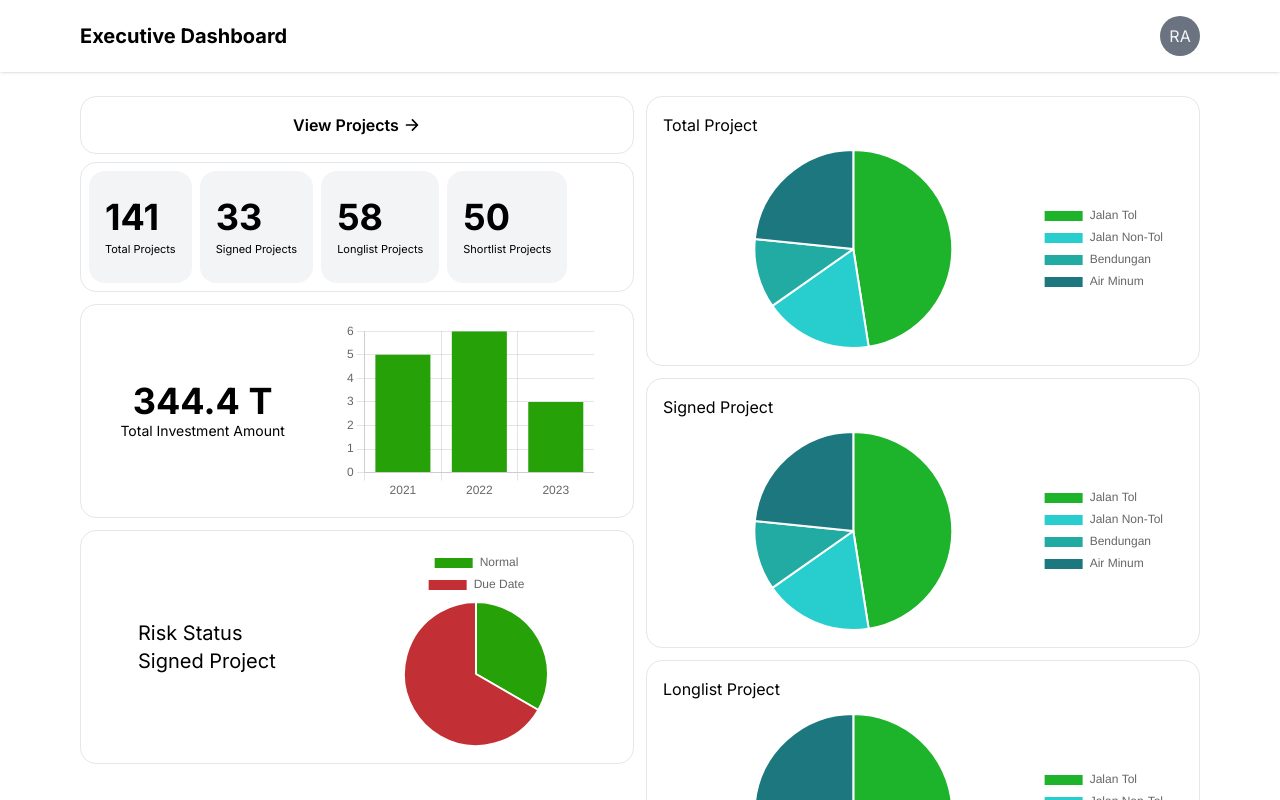
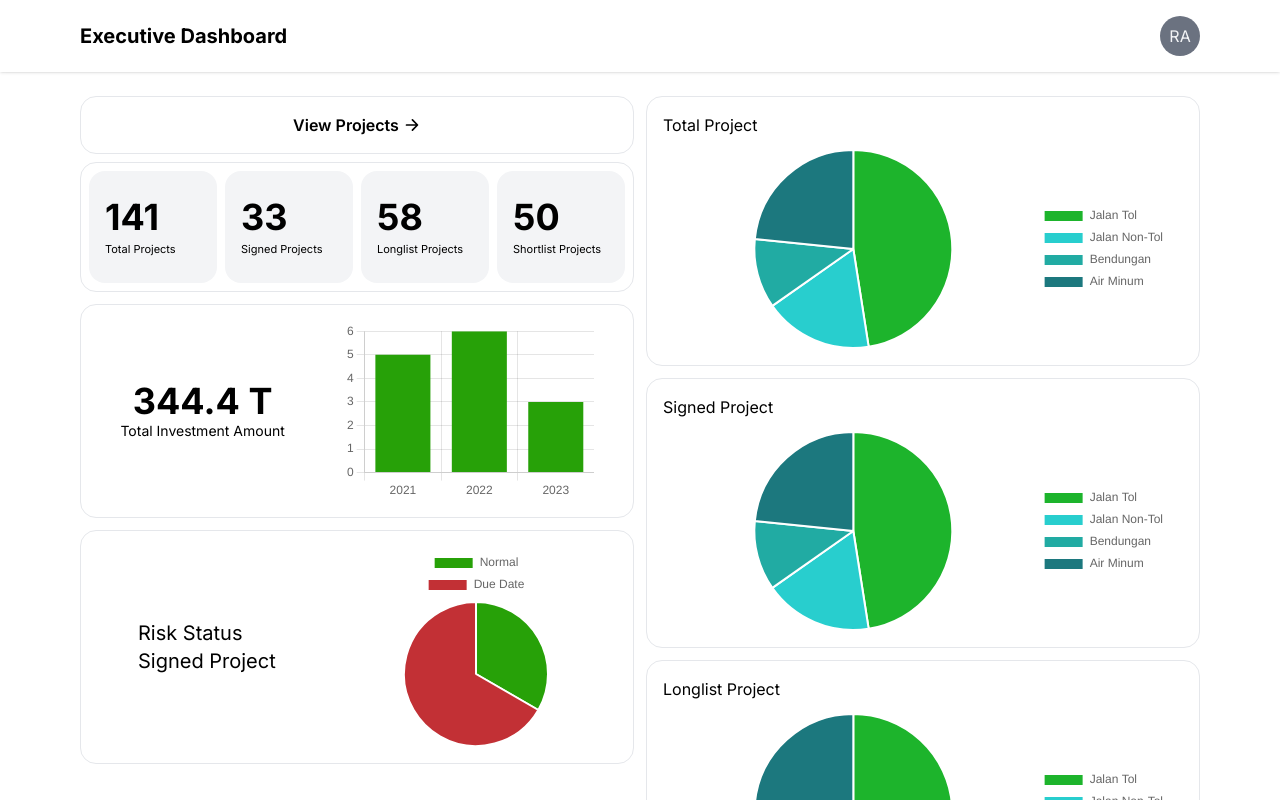
Before and after one commit to Rafyakbar02/project-database, a Next.js app: page / in a window 1280 px wide. Shown: the top 800 px of the page. Built offline with nearby package versions, Linux system fonts and the light colour scheme.

Commit message:
Fixed spacing issues on InfoCard displays

```diff
--- a/app/page.jsx
+++ b/app/page.jsx
@@ -92,7 +92,12 @@ export default function Home() {
                         </motion.svg>
                     </div>
                 </Link>
-        <div className="grid grid-cols-2 sm:flex sm:flex-row gap-2 border border-gray-200 p-2 rounded-2xl mb-3">
+                <div
+                    className={
+                        "grid grid-cols-2 gap-2 md:grid-cols-4 " +
+                        "border border-gray-200 p-2 rounded-2xl mb-3"
+                    }
+                >
                     {cards.map((card) => (
                         <InfoCard
                             value={card.value}
--- a/app/projects/page.jsx
+++ b/app/projects/page.jsx
@@ -114,7 +114,7 @@ function Details() {
       />
       {filteredProjects.length > 0 ? null : <NotFound query={searchQuery} />}
       <div className="flex flex-col lg:flex-row gap-3">
-        <div className="flex flex-col gap-4 flex-1 lg:h-[390px] overflow-y-auto">
+        <div className="flex flex-col flex-1 gap-4 pe-3 h-[80vh] lg:overflow-y-scroll pb-20">
           {filteredProjects
             .sort((a, b) => (a.title > b.title ? 1 : -1))
             .map((p, i) => (
@@ -134,23 +134,23 @@ function Details() {
         {filteredProjects.length > 0 ? (
           <div
             className={
-              "flex order-first overflow-x-auto lg:order-last lg:flex-col gap-3"
+              "flex justify-between order-first overflow-x-auto lg:order-last lg:flex-col gap-3 pb-2 w-full lg:w-fit lg:justify-start"
             }
           >
             <InfoCard
               value={filteredProjects.length}
               label={`Total Project${filteredProjects.length > 1 ? "s" : ""}`}
-              className={"lg:w-48 flex-shrink-0"}
+              className={"w-32 md:w-full lg:w-48 flex-shrink-0"}
             />
             <InfoCard
               value={formattterCompact.format(totalInvestment)}
               label={"Total Investment"}
-              className={"w-48"}
+              className={"w-48 md:w-full lg:w-48"}
             />
             <InfoCard
               value={formattterCompact.format(totalExposure)}
               label={"Total Exposure"}
-              className={"w-48"}
+              className={"w-48 md:w-full lg:w-48"}
             />
           </div>
         ) : null}
```
Lines whose indentation alone changed are shown as unchanged.
